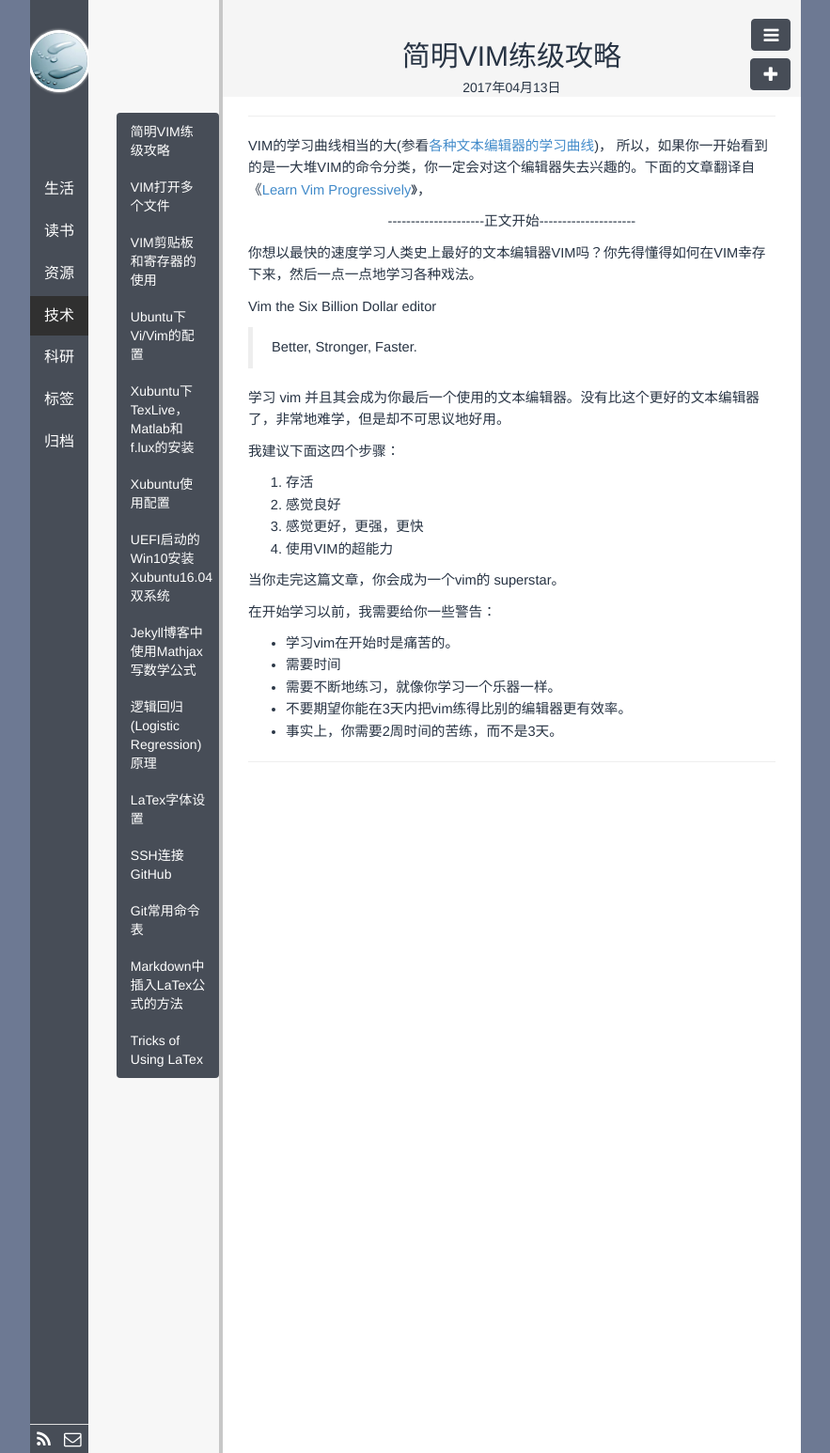
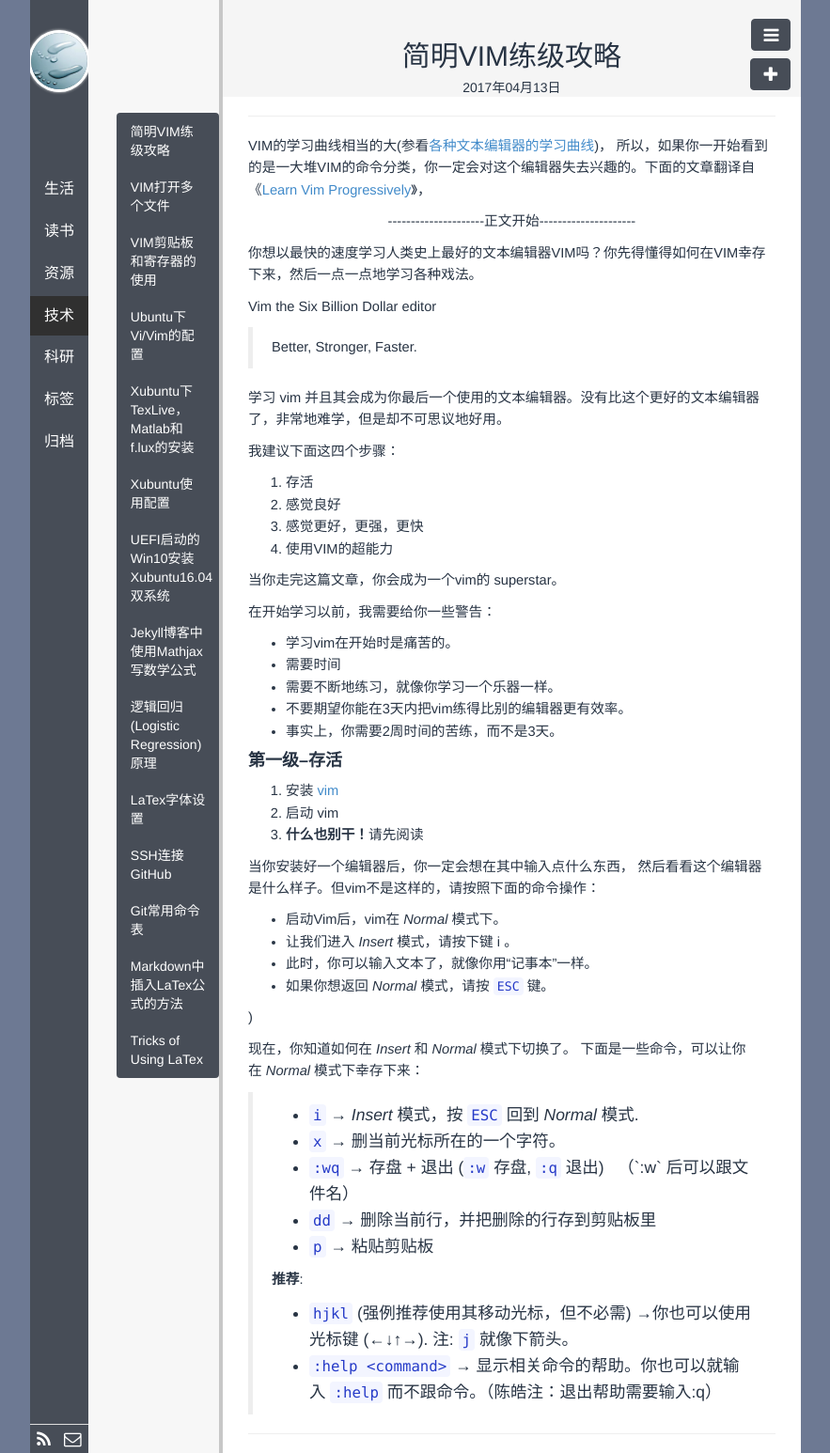
Before and after one commit to polyHong/polyHong.github.io, a Jekyll site: the page built from _posts/tech/2017-04-13-vim-exercise-tutorial.md, in a window 1280 px wide. Shown: the whole page at 94% size, without its empty margins (198-1081 px from the left). Built offline with Jekyll 4.4.1, drawn with Linux system fonts in a browser that asks for light colours; Markdown is read by kramdown in place of the engine named in the settings; comment, search, counter and statistics services are not loaded.

Commit message:
upload vim learning post

```diff
--- a/_posts/tech/2017-04-13-vim-exercise-tutorial.md
+++ b/_posts/tech/2017-04-13-vim-exercise-tutorial.md
@@ -43,3 +43,39 @@
 <li>不要期望你能在3天内把vim练得比别的编辑器更有效率。</li>
 <li>事实上，你需要2周时间的苦练，而不是3天。</li>
 </ul>
+
+
+#### **第一级--存活**
+<ol>
+<li>安装&nbsp;<a href="http://www.vim.org">vim</a></li>
+<li>启动 vim</li>
+<li><strong>什么也别干！</strong>请先阅读</li>
+</ol>
+
+当你安装好一个编辑器后，你一定会想在其中输入点什么东西，
+然后看看这个编辑器是什么样子。但vim不是这样的，请按照下面的命令操作：
+
+<ul>
+<li>启动Vim后，vim在&nbsp;<em>Normal</em>&nbsp;模式下。</li>
+<li>让我们进入&nbsp;<em>Insert</em> 模式，请按下键 i 。</li>
+<li>此时，你可以输入文本了，就像你用“记事本”一样。</li>
+<li>如果你想返回&nbsp;<em>Normal</em>&nbsp;模式，请按&nbsp;<code>ESC</code> 键。</li>
+</ul>)
+
+<p>现在，你知道如何在&nbsp;<em>Insert</em>&nbsp;和&nbsp;<em>Normal</em> 模式下切换了。
+下面是一些命令，可以让你在&nbsp;<em>Normal</em> 模式下幸存下来：</p>
+
+<blockquote>
+<ul>
+<li><code>i</code> → <em>Insert</em> 模式，按&nbsp;<code>ESC</code>&nbsp;回到 <em>Normal</em> 模式.</li>
+<li><code>x</code> → 删当前光标所在的一个字符。</li>
+<li><code>:wq</code> → 存盘 + 退出 (<code>:w</code> 存盘, <code>:q</code> 退出) &nbsp; （`:w` 后可以跟文件名）</li>
+<li><code>dd</code> → 删除当前行，并把删除的行存到剪贴板里</li>
+<li><code>p</code> → 粘贴剪贴板</li>
+</ul>
+<p><strong>推荐</strong>:</p>
+<ul>
+<li><code>hjkl</code> (强例推荐使用其移动光标，但不必需) →你也可以使用光标键 (←↓↑→). 注: <code>j</code> 就像下箭头。</li>
+<li><code>:help &lt;command&gt;</code> → 显示相关命令的帮助。你也可以就输入&nbsp;<code>:help</code>&nbsp;而不跟命令。（陈皓注：退出帮助需要输入:q）</li>
+</ul>
+</blockquote>
```
Also changed, not shown: 1 other file.
